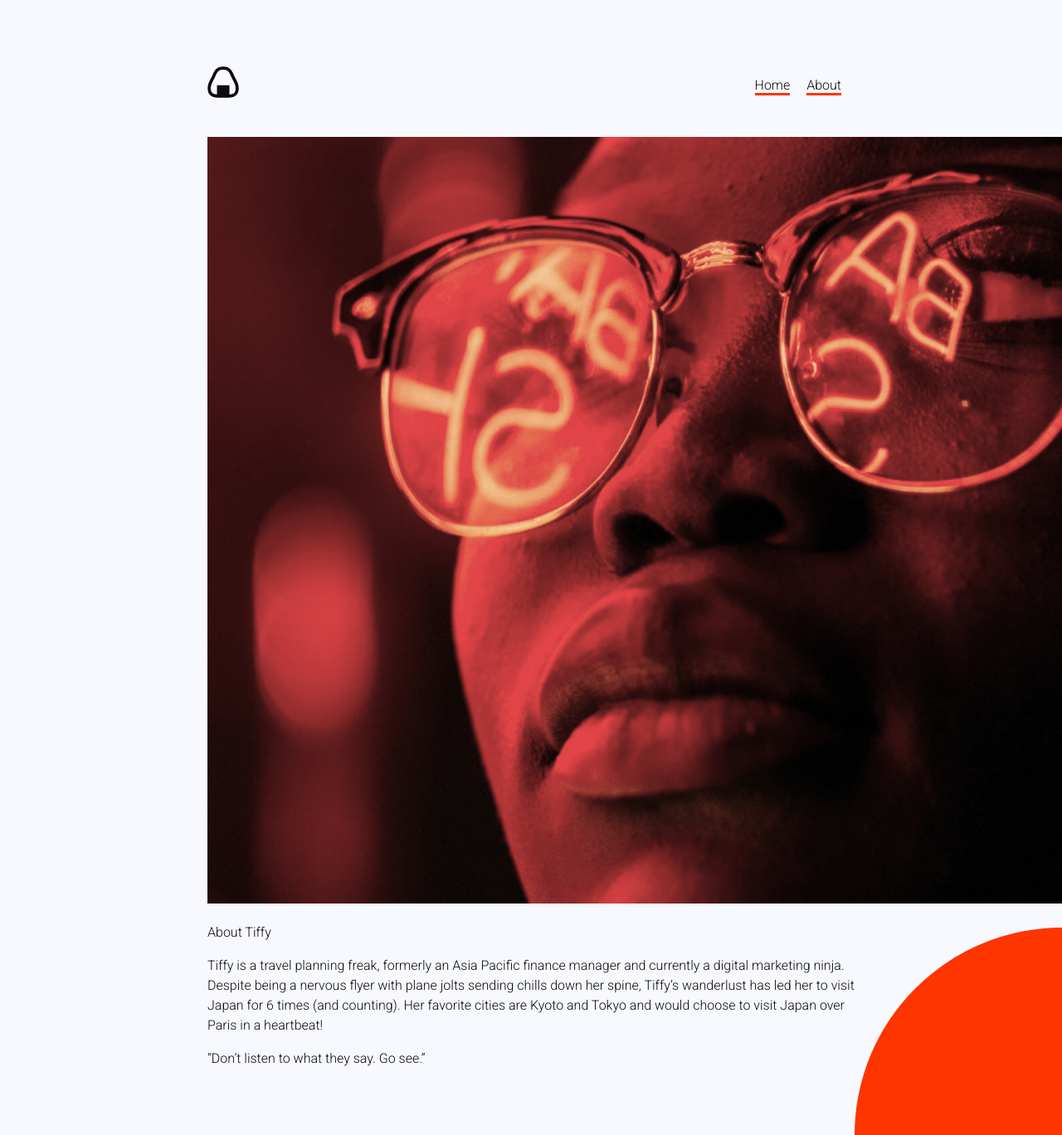
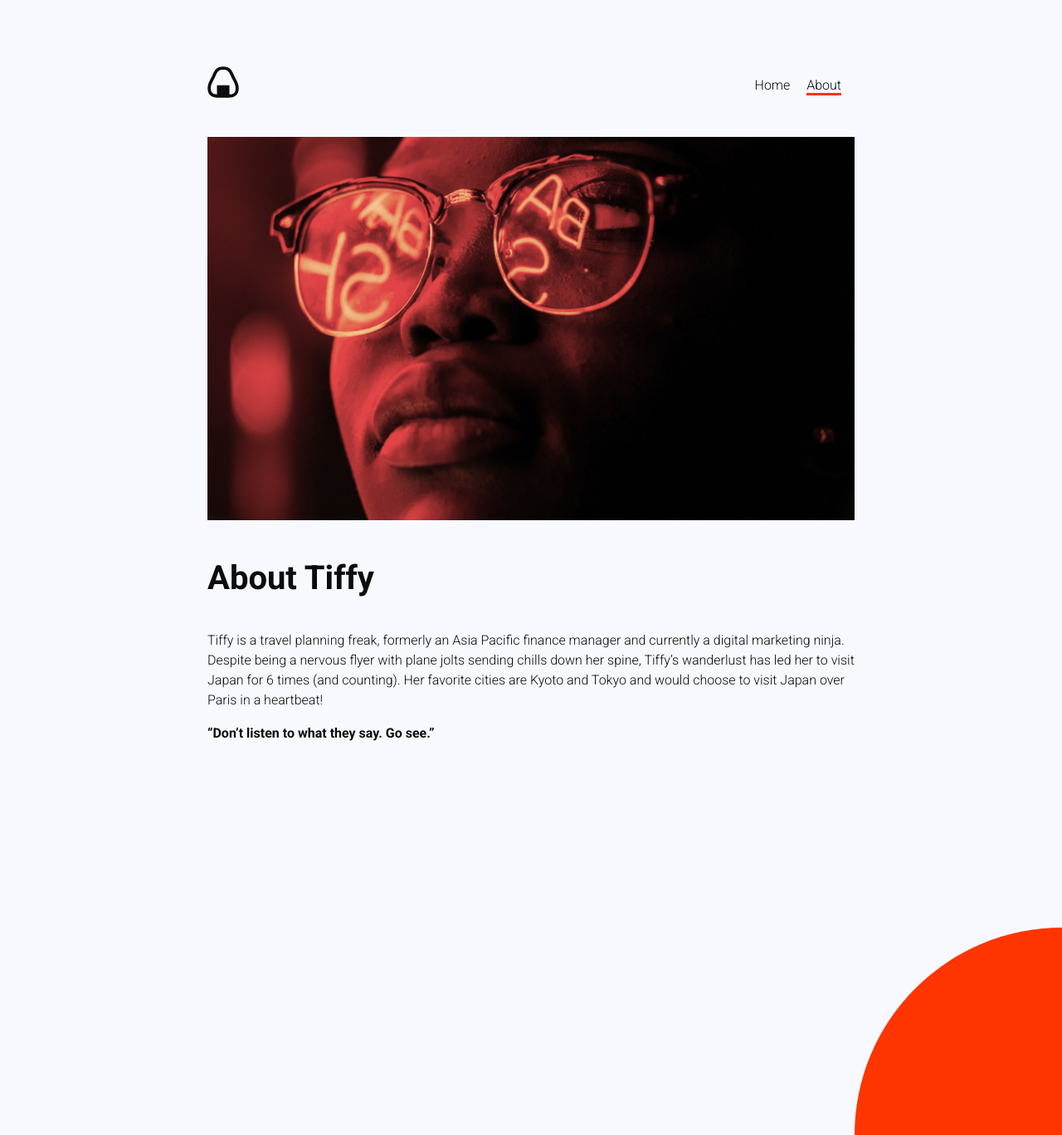
Before and after one commit to may4eto/anightinjapan, a Jekyll site: the page built from about.markdown, in a window 1280 px wide and 1368 px high. Shown: the whole window at 83% size. Built offline with Jekyll 4.4.1, drawn with Linux system fonts in a browser that asks for light colours.

Commit message:
fix navigation and images

```diff
--- a/_includes/header.html
+++ b/_includes/header.html
@@ -3,7 +3,7 @@
     <img src="/assets/images/logo.svg" alt="A Night in Japan">
     </a>
     <nav>
-        <a href="/">Home</a>
-        <a href="/about">About</a>
+        <a href="/" {% if page.url=="/" %} class="selected" {% endif %}>Home</a>
+        <a href="/about/" {% if page.url=="/about/" %} class="selected" {% endif %}>About</a>
     </nav>
 </header>
--- a/about.markdown
+++ b/about.markdown
@@ -6,8 +6,8 @@
 
 ![about.jpg](/uploads/about.jpg)
 
-About Tiffy
+## About Tiffy
 
 Tiffy is a travel planning freak, formerly an Asia Pacific finance manager and currently a digital marketing ninja. Despite being a nervous flyer with plane jolts sending chills down her spine, Tiffy’s wanderlust has led her to visit Japan for 6 times (and counting). Her favorite cities are Kyoto and Tokyo and would choose to visit Japan over Paris in a heartbeat!
 
-“Don't listen to what they say. Go see.”
+**“Don't listen to what they say. Go see.”**
--- a/assets/css/app.scss
+++ b/assets/css/app.scss
@@ -34,6 +34,10 @@
     font-weight: 700;
 }
 
+img {
+    max-width: 780px;
+}
+
 header {
     display:flex;
     align-items: center;
@@ -47,8 +51,11 @@
 nav a {
     color: $black;
     text-decoration: none;
+    margin-right: 16px;
+}
+
+nav a.selected {
     border-bottom: 3px solid $red;
-    margin-right: 16px;
 }
 
 p.read-more {
@@ -87,7 +94,4 @@
         max-width: 540px;
         margin-bottom: 24px;
     }
-    img {
-        max-width: 780px;
-    }
 }
```
